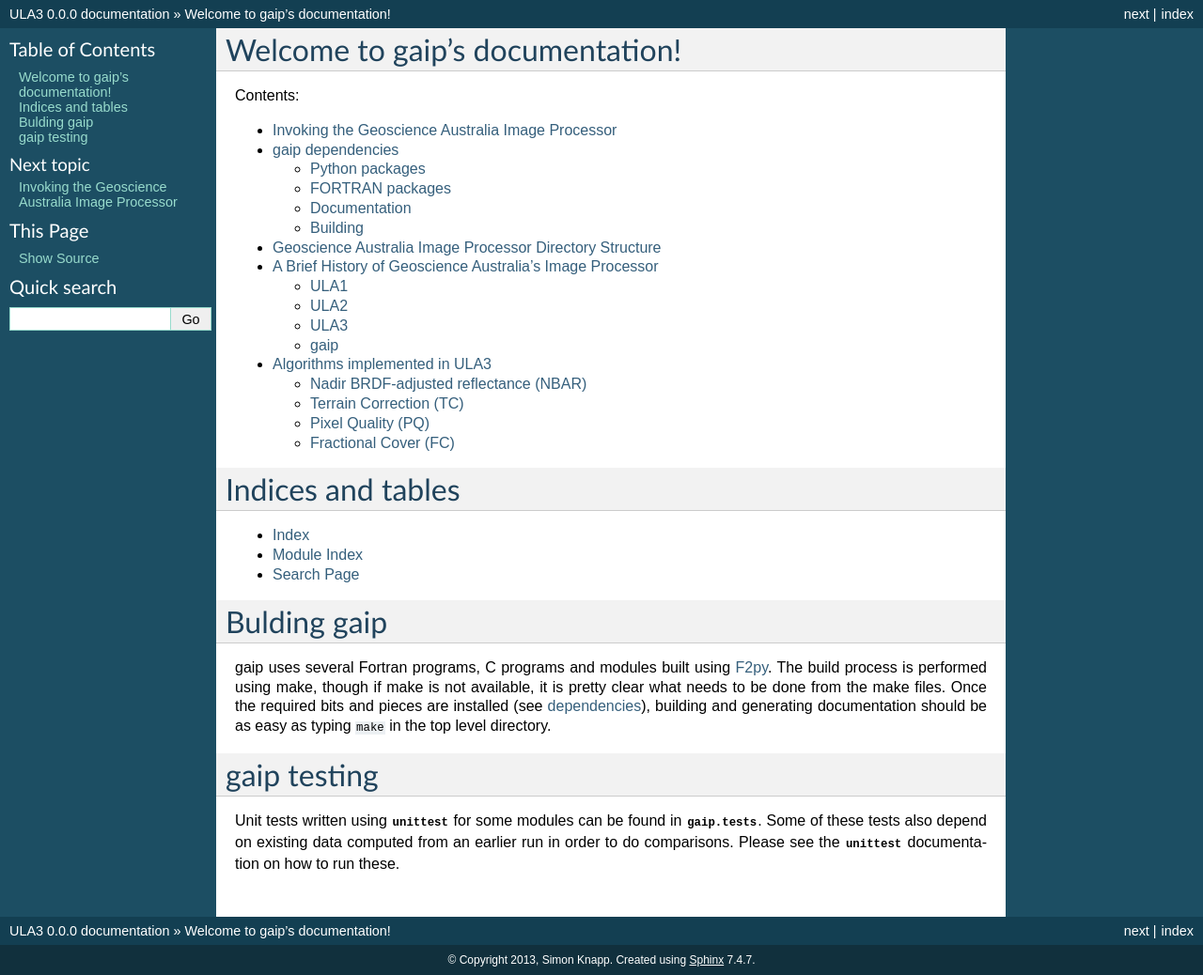
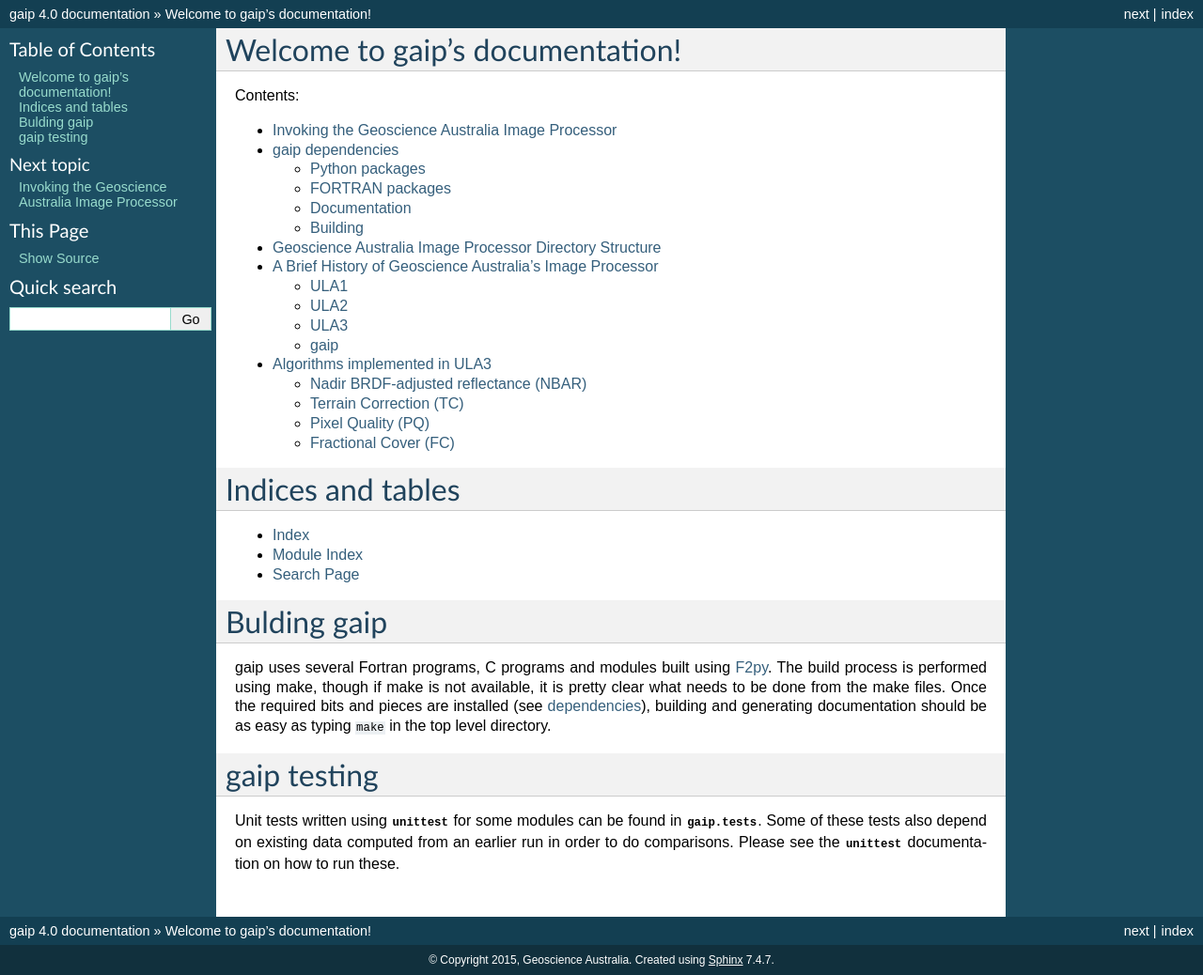
Before and after one commit to GeoscienceAustralia/wagl, a Sphinx documentation site: the page built from docs/source/index.rst, in a window 1280 px wide. Shown: the whole page at 94% size. Built offline with Sphinx 7.4.7, drawn with Linux system fonts in a browser that asks for light colours.

Commit message:
Regenerated the sphinx documentation config file.

```diff
--- a/docs/source/conf.py
+++ b/docs/source/conf.py
@@ -1,9 +1,10 @@
 # -*- coding: utf-8 -*-
 #
-# ULA3 documentation build configuration file, created by
-# sphinx-quickstart on Mon Apr 15 11:54:15 2013.
+# gaip documentation build configuration file, created by
+# sphinx-quickstart on Tue Jan  6 14:54:34 2015.
 #
-# This file is execfile()d with the current directory set to its containing dir.
+# This file is execfile()d with the current directory set to its
+# containing dir.
 #
 # Note that not all possible configuration values are present in this
 # autogenerated file.
@@ -11,21 +12,27 @@
 # All configuration values have a default; values that are commented out
 # serve to show the default.
 
-import sys, os
+import sys
+import os
 
 # If extensions (or modules to document with autodoc) are in another directory,
 # add these directories to sys.path here. If the directory is relative to the
 # documentation root, use os.path.abspath to make it absolute, like shown here.
 #sys.path.insert(0, os.path.abspath('.'))
 
-# -- General configuration -----------------------------------------------------
+# -- General configuration ------------------------------------------------
 
 # If your documentation needs a minimal Sphinx version, state it here.
 #needs_sphinx = '1.0'
 
-# Add any Sphinx extension module names here, as strings. They can be extensions
-# coming with Sphinx (named 'sphinx.ext.*') or your custom ones.
-extensions = ['sphinx.ext.autodoc', 'sphinx.ext.intersphinx', 'sphinx.ext.todo', 'sphinx.ext.coverage', 'sphinx.ext.viewcode']
+# Add any Sphinx extension module names here, as strings. They can be
+# extensions coming with Sphinx (named 'sphinx.ext.*') or your custom
+# ones.
+extensions = [
+    'sphinx.ext.autodoc',
+    'sphinx.ext.mathjax',
+    'sphinx.ext.viewcode',
+]
 
 # Add any paths that contain templates here, relative to this directory.
 templates_path = ['_templates']
@@ -40,21 +47,24 @@
 master_doc = 'index'
 
 # General information about the project.
-project = u'ULA3'
-copyright = u'2013, Simon Knapp'
+project = u'gaip'
+copyright = u'2015, Geoscience Australia'
 
 # The version info for the project you're documenting, acts as replacement for
 # |version| and |release|, also used in various other places throughout the
 # built documents.
 #
 # The short X.Y version.
-version = '0.0.0'
+version = '4.0'
 # The full version, including alpha/beta/rc tags.
-release = '0.0.0'
+release = '4.0'
 
 # The language for content autogenerated by Sphinx. Refer to documentation
 # for a list of supported languages.
-#language = None
+#
+# This is also used if you do content translation via gettext catalogs.
+# Usually you set "language" from the command line for these cases.
+language = None
 
 # There are two options for replacing |today|: either, you set today to some
 # non-false value, then it is used:
@@ -66,7 +76,8 @@
 # directories to ignore when looking for source files.
 exclude_patterns = []
 
-# The reST default role (used for this markup: `text`) to use for all documents.
+# The reST default role (used for this markup: `text`) to use for all
+# documents.
 #default_role = None
 
 # If true, '()' will be appended to :func: etc. cross-reference text.
@@ -86,8 +97,11 @@
 # A list of ignored prefixes for module index sorting.
 #modindex_common_prefix = []
 
+# If true, keep warnings as "system message" paragraphs in the built documents.
+#keep_warnings = False
 
-# -- Options for HTML output ---------------------------------------------------
+
+# -- Options for HTML output ----------------------------------------------
 
 # The theme to use for HTML and HTML Help pages.  See the documentation for
 # a list of builtin themes.
@@ -122,6 +136,11 @@
 # so a file named "default.css" will overwrite the builtin "default.css".
 html_static_path = ['_static']
 
+# Add any extra paths that contain custom files (such as robots.txt or
+# .htaccess) here, relative to this directory. These files are copied
+# directly to the root of the documentation.
+#html_extra_path = []
+
 # If not '', a 'Last updated on:' timestamp is inserted at every page bottom,
 # using the given strftime format.
 #html_last_updated_fmt = '%b %d, %Y'
@@ -138,7 +157,7 @@
 #html_additional_pages = {}
 
 # If false, no module index is generated.
-html_domain_indices = True
+#html_domain_indices = True
 
 # If false, no index is generated.
 #html_use_index = True
@@ -163,11 +182,24 @@
 # This is the file name suffix for HTML files (e.g. ".xhtml").
 #html_file_suffix = None
 
+# Language to be used for generating the HTML full-text search index.
+# Sphinx supports the following languages:
+#   'da', 'de', 'en', 'es', 'fi', 'fr', 'hu', 'it', 'ja'
+#   'nl', 'no', 'pt', 'ro', 'ru', 'sv', 'tr'
+#html_search_language = 'en'
+
+# A dictionary with options for the search language support, empty by default.
+# Now only 'ja' uses this config value
+#html_search_options = {'type': 'default'}
+
+# The name of a javascript file (relative to the configuration directory) that
+# implements a search results scorer. If empty, the default will be used.
+#html_search_scorer = 'scorer.js'
+
 # Output file base name for HTML help builder.
-htmlhelp_basename = 'ULA3doc'
+htmlhelp_basename = 'gaipdoc'
 
-
-# -- Options for LaTeX output --------------------------------------------------
+# -- Options for LaTeX output ---------------------------------------------
 
 latex_elements = {
 # The paper size ('letterpaper' or 'a4paper').
@@ -178,13 +210,17 @@
 
 # Additional stuff for the LaTeX preamble.
 #'preamble': '',
+
+# Latex figure (float) alignment
+#'figure_align': 'htbp',
 }
 
 # Grouping the document tree into LaTeX files. List of tuples
-# (source start file, target name, title, author, documentclass [howto/manual]).
+# (source start file, target name, title,
+#  author, documentclass [howto, manual, or own class]).
 latex_documents = [
-  ('index', 'ULA3.tex', u'ULA3 Documentation',
-   u'Simon Knapp', 'manual'),
+  ('index', 'gaip.tex', u'gaip Documentation',
+   u'Geoscience Australia', 'manual'),
 ]
 
 # The name of an image file (relative to this directory) to place at the top of
@@ -208,27 +244,27 @@
 #latex_domain_indices = True
 
 
-# -- Options for manual page output --------------------------------------------
+# -- Options for manual page output ---------------------------------------
 
 # One entry per manual page. List of tuples
 # (source start file, name, description, authors, manual section).
 man_pages = [
-    ('index', 'ula3', u'ULA3 Documentation',
-     [u'Simon Knapp'], 1)
+    ('index', 'gaip', u'gaip Documentation',
+     [u'Geoscience Australia'], 1)
 ]
 
 # If true, show URL addresses after external links.
 #man_show_urls = False
 
 
-# -- Options for Texinfo output ------------------------------------------------
+# -- Options for Texinfo output -------------------------------------------
 
 # Grouping the document tree into Texinfo files. List of tuples
 # (source start file, target name, title, author,
 #  dir menu entry, description, category)
 texinfo_documents = [
-  ('index', 'ULA3', u'ULA3 Documentation',
-   u'Simon Knapp', 'ULA3', 'One line description of project.',
+  ('index', 'gaip', u'gaip Documentation',
+   u'Geoscience Australia', 'gaip', 'One line description of project.',
    'Miscellaneous'),
 ]
 
@@ -241,6 +277,5 @@
 # How to display URL addresses: 'footnote', 'no', or 'inline'.
 #texinfo_show_urls = 'footnote'
 
-
-# Example configuration for intersphinx: refer to the Python standard library.
-intersphinx_mapping = {'http://docs.python.org/': None}
+# If true, do not generate a @detailmenu in the "Top" node's menu.
+#texinfo_no_detailmenu = False
```
